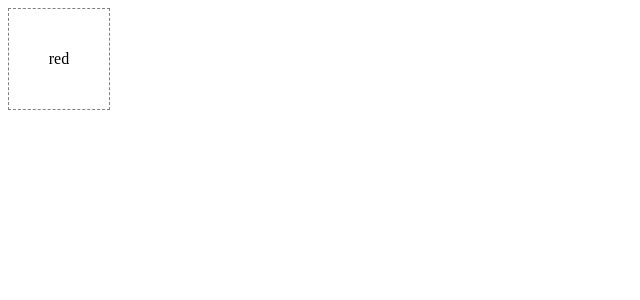
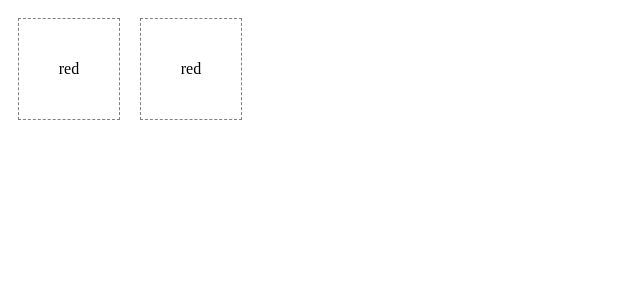
Before and after one commit to joelstevick/dyn-component-loading, an Angular app: page / in a window 1280 px wide. Shown: the top 300 px of the page, without its empty margins (0-640 px from the left). Built offline with nearby package versions, Linux system fonts and the light colour scheme.

Commit message:
2 files modified

```diff
--- a/src/app/app.component.html
+++ b/src/app/app.component.html
@@ -1 +1 @@
-<box></box>
+<box></box> <box></box>
--- a/src/app/components/box.component.ts
+++ b/src/app/components/box.component.ts
@@ -6,6 +6,8 @@ import { Component } from "@angular/core";
   styles: [
     `div
     {
+      display: inline-block;
+      margin: 10px;
       height: 100px;
       line-height: 100px;
       width: 100px;
```
